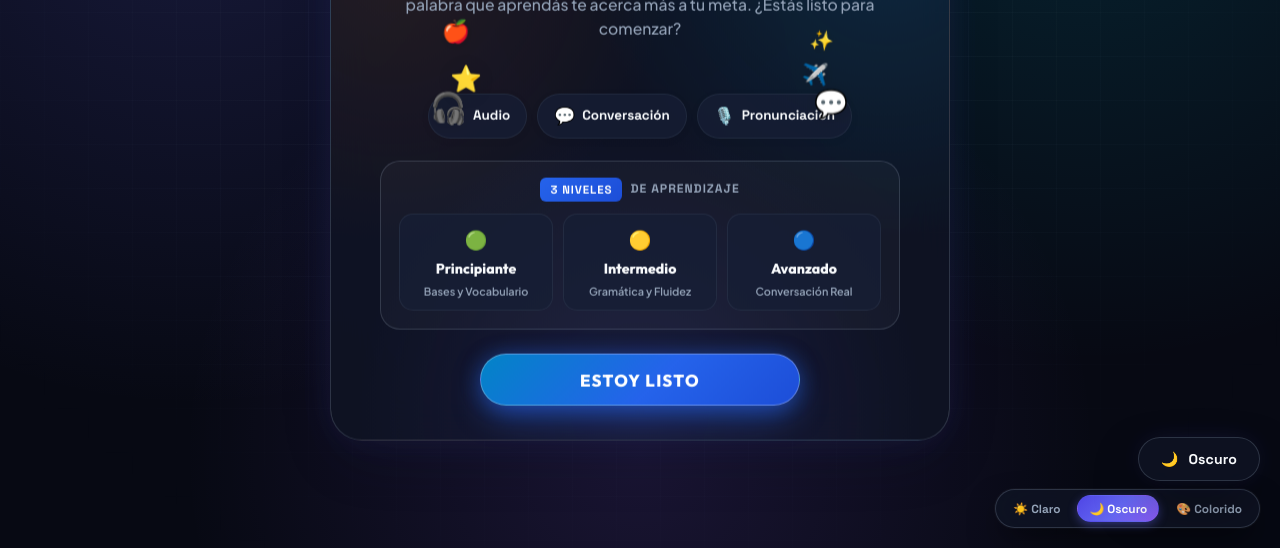
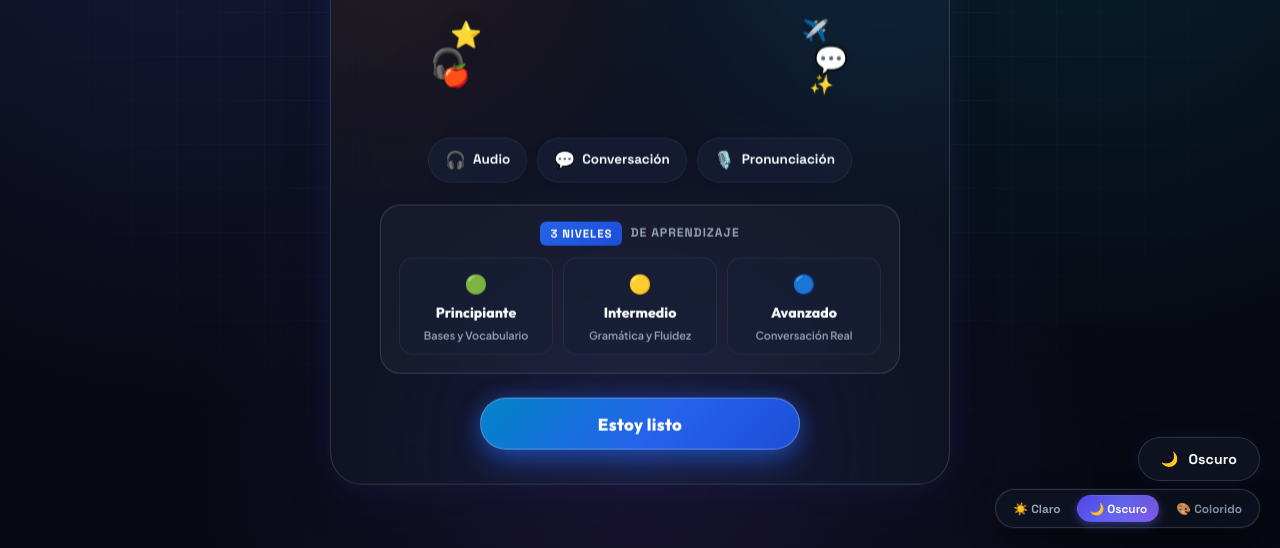
Before and after one commit to jennvallejo1-glitch/vibeenglish-live, a website: page index.html in a window 1280 px wide. Shown: the part 252-800 px from the top of the page. Drawn offline with Linux system fonts and the light colour scheme.

Commit message:
style(home): fit floating decor around the new start CTA
Keep the floating decorations visible without the device mockup and preserve the requested button casing.

Co-authored-by: Copilot <223556219+Copilot@users.noreply.github.com>

```diff
--- a/styles.css
+++ b/styles.css
@@ -3659,3 +3659,7 @@ body.light-mode .diploma-course-name { color: #4338CA; }
   .vibe-badge-brand { font-size: 0.95rem; }
   .vibe-badge-levels { font-size: 0.72rem; }
 }
+
+.vibe-home-mockup-wrapper { height: 88px; }
+@media (max-width: 600px) { .vibe-home-mockup-wrapper { height: 74px; } }
+.vibe-home-cta-btn { letter-spacing: 0.02em; text-transform: none; }
```
